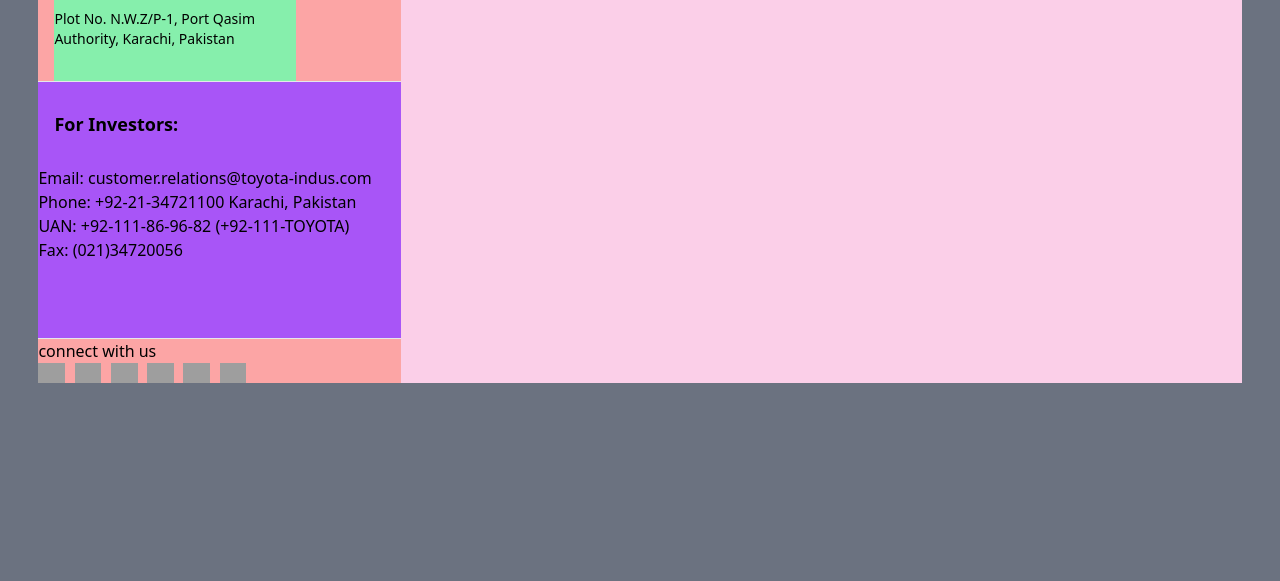
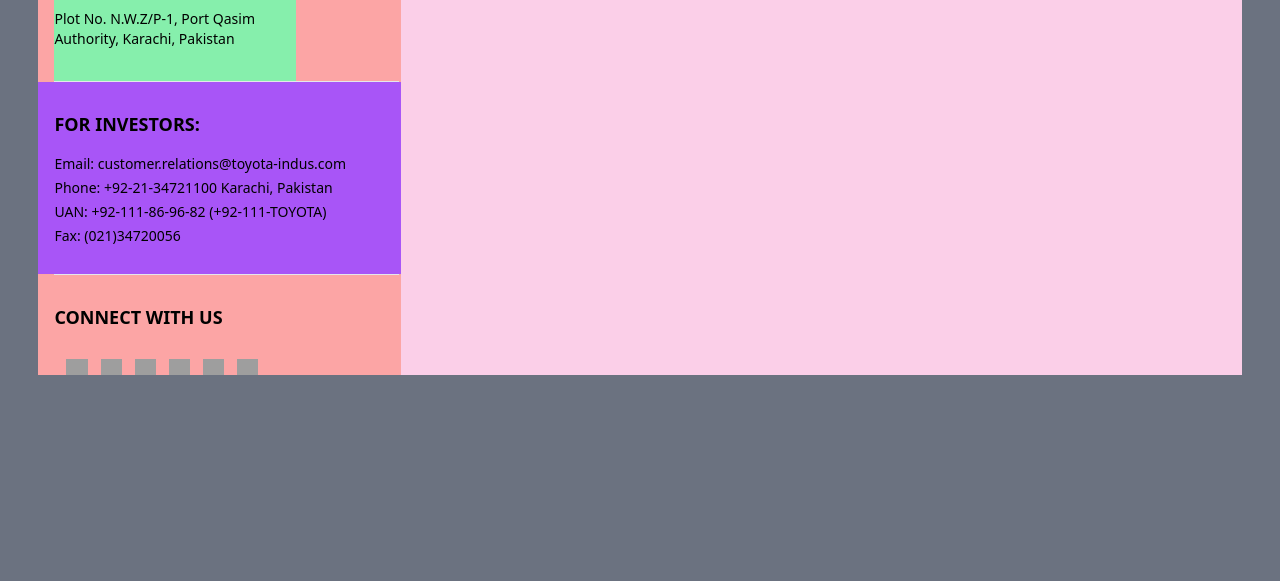
Before and after one commit to RayyanUrRehman/Toyota-clone, a plain HTML site: page index.html in a window 1280 px wide. Shown: the part 3359-3940 px from the top of the page. Drawn offline with nearby package versions, Linux system fonts and the light colour scheme; grey boxes are pictures that could not be loaded.

Commit message:
Update index.html

```diff
--- a/index.html
+++ b/index.html
@@ -728,7 +728,7 @@
 
     <!-- news slider end  -->
 
-    <div class="w-full h-[60rem] bg-gray-500 mt-24">
+    <div class="w-full h-[70rem] bg-gray-500 mt-24">
         <div class="h-fit w-[94%] bg-pink-200 flex flex-row justify-around mx-auto gap-2">
             <div class="h-fit w-1/3 bg-red-300">
                 <img class="h-36 w-36 mt-10" src="https://toyota-indus.com/wp-content/uploads/2022/08/Toyota-Logo-SVG-500-x-600-02.svg" alt="">
@@ -736,30 +736,30 @@
                     <h1 class="text-lg font-semibold">INDUS MOTOR CO., LTD.</h1>
                     <p class="mt-3 text-sm">Plot No. N.W.Z/P-1, Port Qasim Authority, Karachi, Pakistan</p>
                 </div>
-                <hr>
-                <div class="h-64 w-full bg-purple-500">
-                    <h1 class="text-lg font-semibold py-7 ml-4">For Investors:</h1>
-                    <p>
+                <hr class="w-[95%] ml-4 ">
+                <div class="h-48 w-full bg-purple-500">
+                    <h1 class="text-lg font-semibold pt-7 pb-3 ml-4">FOR INVESTORS:</h1>
+                    <p class="text-sm ml-4 mt-1">
                         <span>Email:</span>
                         <a href="mailto:customer.relations@toyota-indus.com">customer.relations@toyota-indus.com</a>
                     </p>
-                    <p>
+                    <p class="text-sm ml-4 mt-1">
                         <span>Phone:</span>
                         <a href="tel:+922134721100">+92-21-34721100 Karachi, Pakistan</a>
                     </p>
-                    <p>
+                    <p class="text-sm ml-4 mt-1">
                         <span>UAN:</span>
                         <a href="tel:+92111869682">+92-111-86-96-82 (+92-111-TOYOTA)</a>
                     </p>
-                    <p>
+                    <p class="text-sm ml-4 mt-1">
                         <span>Fax:</span>
                         <a href="fax:+922134720056">(021)34720056</a>
                     </p>
                 </div>
-                <hr>
-                <h1>connect with us</h1>
+                <hr class="w-[95%] ml-4">
+                <h1 class="text-lg font-semibold py-7 ml-4">CONNECT WITH US</h1>
 
-                <div class="h-5 w-52 flex justify-between">
+                <div class="h-4 w-48 flex justify-between ml-7">
                     <img src="https://cdn-icons-png.flaticon.com/128/2175/2175193.png" alt="">
                     <img src="https://cdn-icons-png.flaticon.com/128/160/160194.png" alt="">
                     <img src="https://cdn-icons-png.flaticon.com/128/2111/2111723.png" alt="">
```
